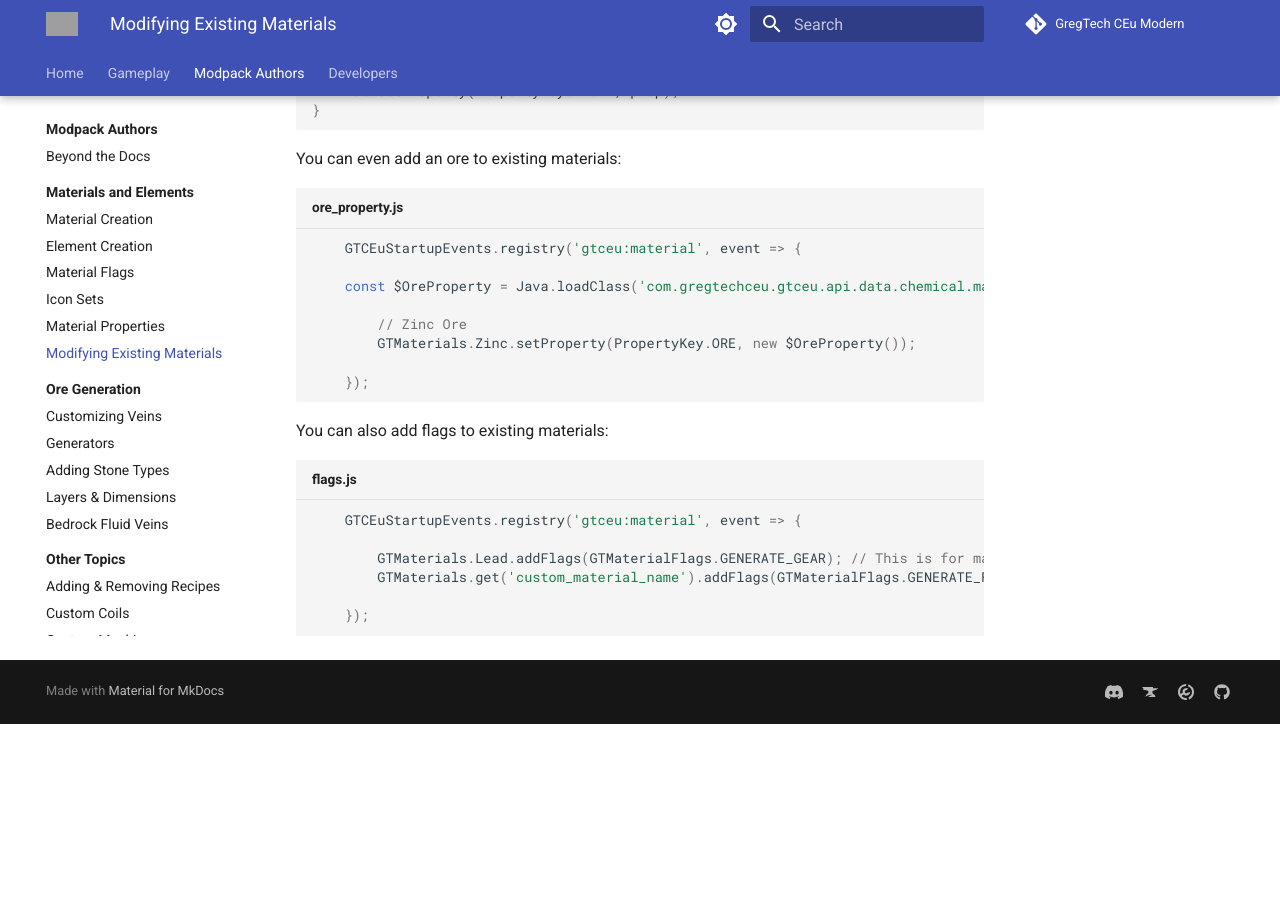
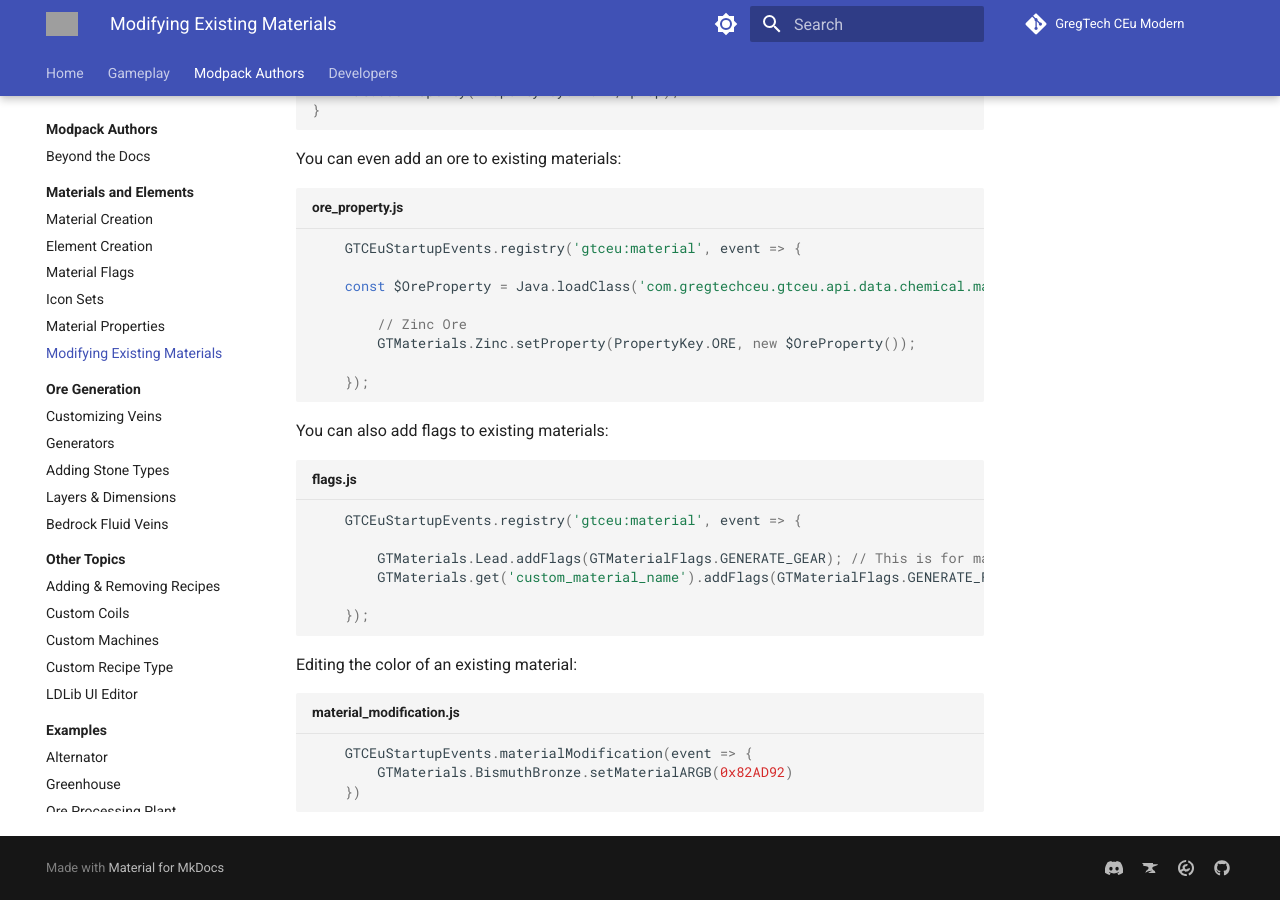
Before and after one commit to GregTechCEu/gtceu-modern-docs, an MkDocs documentation site: the page built from docs/Modpacks/Materials-and-Elements/Modifying-Existing-Materials.md, in a window 1280 px wide and 900 px high, scrolled down 980 px. Built offline with MkDocs 1.6.1 and Material for MkDocs 9.7.7, drawn with Linux system fonts in a browser that asks for light colours; comment, search, counter and statistics services are not loaded; before the commit the page ends 1704 px from its top, so only the background shows below that; grey boxes are pictures that could not be loaded.

Commit message:
Add docs for editing color

````diff
--- a/docs/Modpacks/Materials-and-Elements/Modifying-Existing-Materials.md
+++ b/docs/Modpacks/Materials-and-Elements/Modifying-Existing-Materials.md
@@ -71,3 +71,12 @@
 
     });
 ```
+
+Editing the color of an existing material:
+
+
+```js title="material_modification.js"
+    GTCEuStartupEvents.materialModification(event => {
+        GTMaterials.BismuthBronze.setMaterialARGB(0x82AD92)
+    })
+```
````
